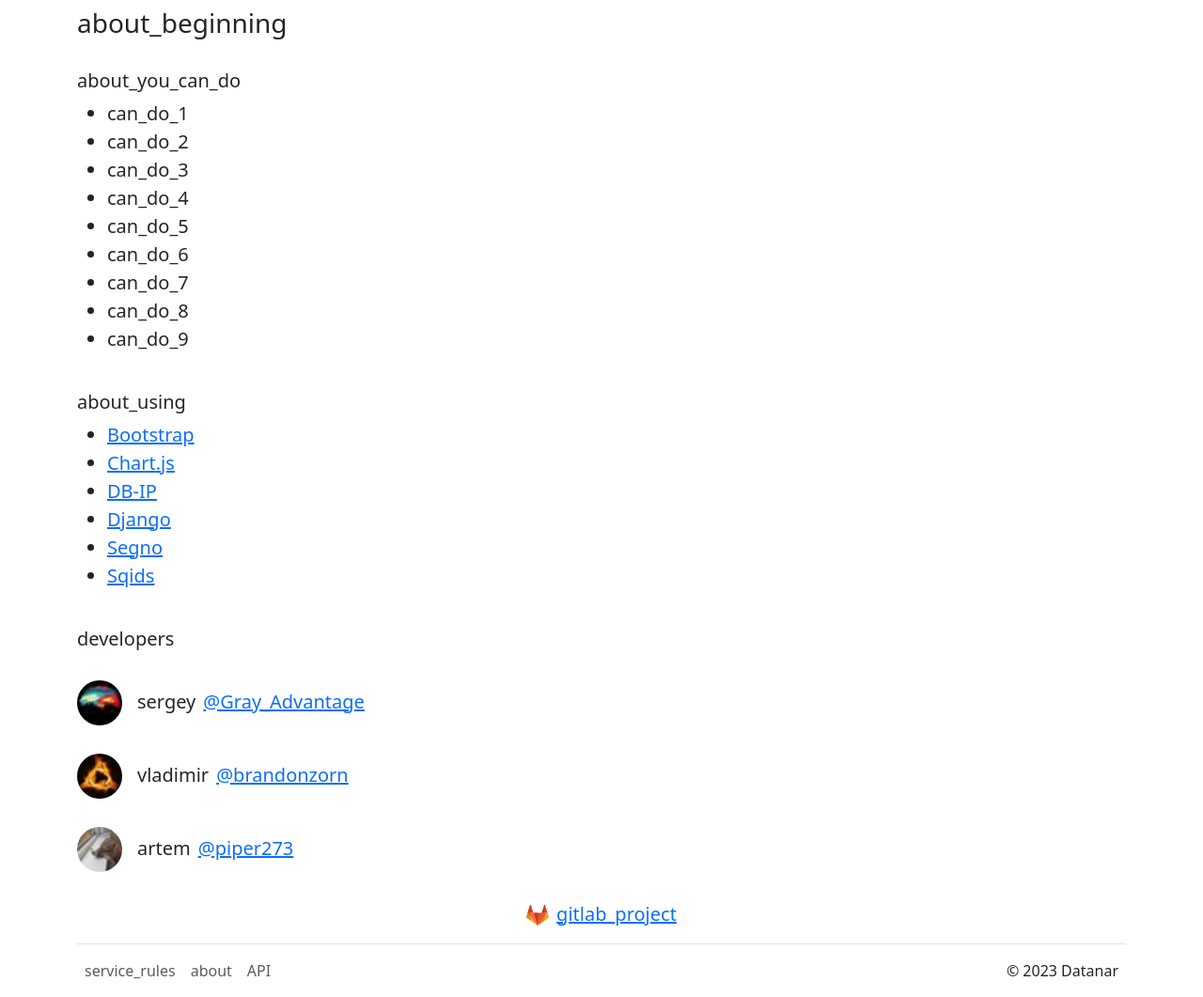
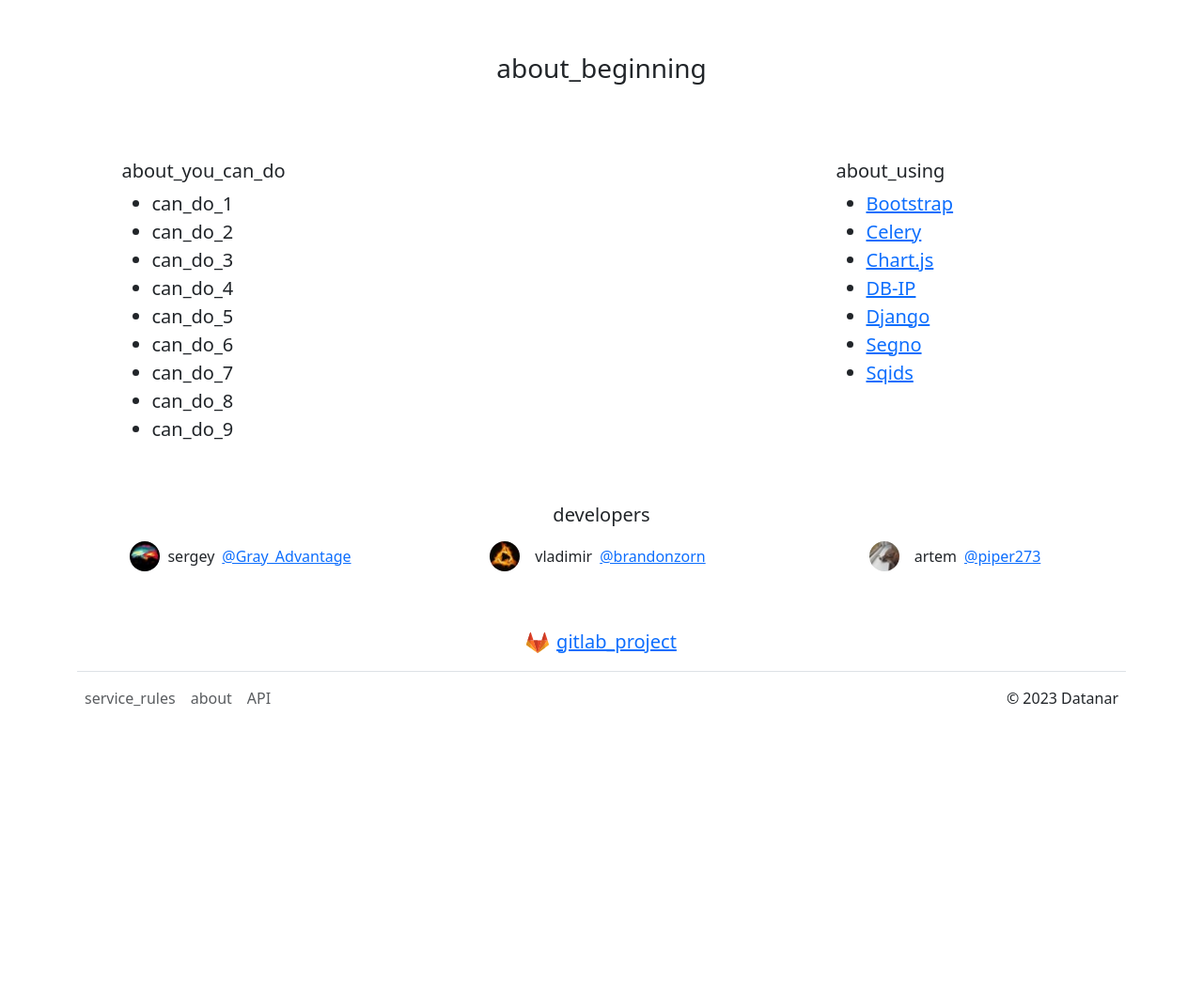
Before and after one commit to Gray-Advantage/Datanar-Django, a Django app: page /about/ in a window 1280 px wide. Shown: the part 81-1142 px from the top of the page at 94% size. After the commit the page ends 833 px from the top, so only its background shows below. Run offline with Django 4.2, Linux system fonts and the light colour scheme; parts of the project's set-up code (start-up, migrations or seed data) failed here and were passed over; some libraries are stand-ins or nearby versions.

Commit message:
chore: update about.html

```diff
--- a/datanar/static_dev/css/homepage/style.css
+++ b/datanar/static_dev/css/homepage/style.css
@@ -28,3 +28,7 @@
 .blur {
   filter: blur(5px);
 }
+
+.font-20 {
+  font-size: 20px;
+}
--- a/datanar/templates/homepage/about.html
+++ b/datanar/templates/homepage/about.html
@@ -11,11 +11,13 @@
 
 
 {% block content %}
-<h3 class="text-justify">{% trans "about_beginning" %}</h3>
+<h3 class="text-center mt-5">{% trans "about_beginning" %}</h3>
 <br>
+<div class="d-flex mt-5 row">
+  <div class="d-flex flex-column ms-auto me-auto col-12 col-lg-7">
     <h5 class="text-justify">{% trans "about_you_can_do" %}</h5>
     <div class="d-flex">
-  <ul style="font-size:20px">
+      <ul class="font-20">
         <li>{% trans "can_do_1" %}</li>
         <li>{% trans "can_do_2" %}</li>
         <li>{% trans "can_do_3" %}</li>
@@ -27,11 +29,13 @@
         <li>{% trans "can_do_9" %}</li>
       </ul>
     </div>
-<br>
+  </div>
+  <div class="d-flex flex-column ms-auto me-auto col-12 col-lg-3">
     <h5 class="text-justify">{% trans "about_using" %}</h5>
     <div class="d-flex">
-  <ul style="font-size:20px">
+      <ul class="font-20">
         <li><a href="https://getbootstrap.com/">Bootstrap</a></li>
+        <li><a href="https://docs.celeryq.dev/en/stable/">Celery</a></li>
         <li><a href="https://www.chartjs.org/">Chart.js</a></li>
         <li><a href="https://db-ip.com">DB-IP</a></li>
         <li><a href="https://www.djangoproject.com/">Django</a></li>
@@ -39,25 +43,35 @@
         <li><a href="https://sqids.org/">Sqids</a></li>
       </ul>
     </div>
-<br>
-<h5 class="text-justify">{% trans "developers" %}</h5>
-<br>
-<div class="d-flex" style="font-size:20px">
-  <img src="{% static 'img/for_readme/sergey.jpg' %}" alt="sergey" class="me-3 rounded-circle" width="48" height="48">
-  <p class="me-2 mt-2">{% trans "sergey" %}</p><a href="https://t.me/Gray_Advantage" class="me-2 mt-2">@Gray_Advantage</a>
   </div>
-<br>
-<div class="d-flex" style="font-size:20px">
-  <img src="{% static 'img/for_readme/vladimir.jpg' %}" alt="vladimir" class="me-3 rounded-circle" width="48" height="48">
-  <p class="me-2 mt-2">{% trans "vladimir" %}</p><a href="https://t.me/brandonzorn" class="me-2 mt-2">@brandonzorn</a>
 </div>
-<br>
-<div class="d-flex" style="font-size:20px">
-  <img src="{% static 'img/for_readme/artem.jpg' %}" alt="artem" class="rounded-circle me-3" width="48" height="48">
-  <p class="me-2 mt-2">{% trans "artem" %}</p><a href="https://t.me/piper273" class="me-2 mt-2">@piper273</a>
+
+<h5 class="text-center mt-5">{% trans "developers" %}</h5>
+
+<div class="d-flex row mt-2">
+  <div class="d-flex col-12 col-xl-4 col-md-12">
+    <div class="ms-auto me-auto d-flex">
+      <img src="{% static 'img/for_readme/sergey.jpg' %}" alt="sergey" class="me-2 rounded-circle" width="32" height="32">
+      <p class="me-2 mt-1">{% trans "sergey" %}</p><a href="https://t.me/Gray_Advantage" class="me-2 mt-1">@Gray_Advantage</a>
     </div>
-<br>
-<div class="text-center mb-3" style="font-size:20px">
-  <a href="https://gitlab.crja72.ru/django_2023/projects/datanar"><img src="{% static 'img/gitlab-logo.jpg' %}" alt="gitlab" class="me-2">{% trans "gitlab_project" %}</a>
+  </div>
+  <div class="d-flex col-12 col-xl-4 col-md-6">
+    <div class="ms-auto me-auto d-flex">
+      <img src="{% static 'img/for_readme/vladimir.jpg' %}" alt="vladimir" class="me-3 rounded-circle" width="32" height="32">
+      <p class="me-2 mt-1">{% trans "vladimir" %}</p><a href="https://t.me/brandonzorn" class="me-2 mt-1">@brandonzorn</a>
+    </div>
+  </div>
+  <div class="d-flex col-12 col-xl-4 col-md-6">
+    <div class="ms-auto me-auto d-flex">
+      <img src="{% static 'img/for_readme/artem.jpg' %}" alt="artem" class="rounded-circle me-3" width="32" height="32">
+      <p class="me-2 mt-1">{% trans "artem" %}</p><a href="https://t.me/piper273" class="me-2 mt-1">@piper273</a>
+    </div>
+  </div>
+</div>
+
+<div class="text-center font-20 mt-5 mb-3">
+  <a href="https://gitlab.crja72.ru/django_2023/projects/datanar">
+    <img src="{% static 'img/gitlab-logo.jpg' %}" alt="gitlab" class="me-2">{% trans "gitlab_project" %}
+  </a>
 </div>
 {% endblock %}
```
Lines whose indentation alone changed are shown as unchanged.
